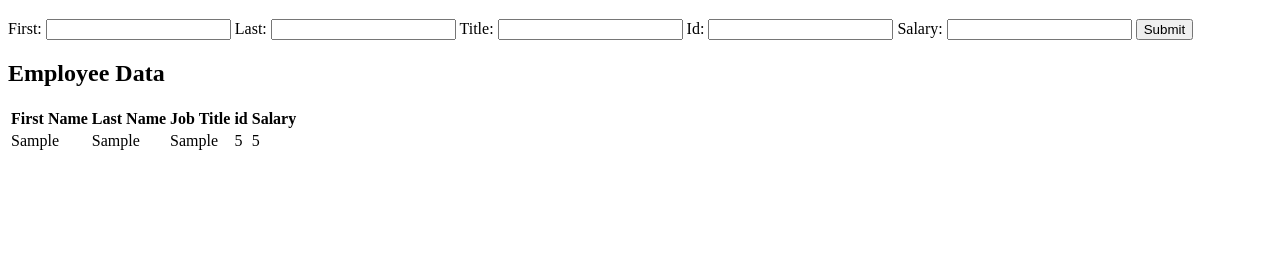
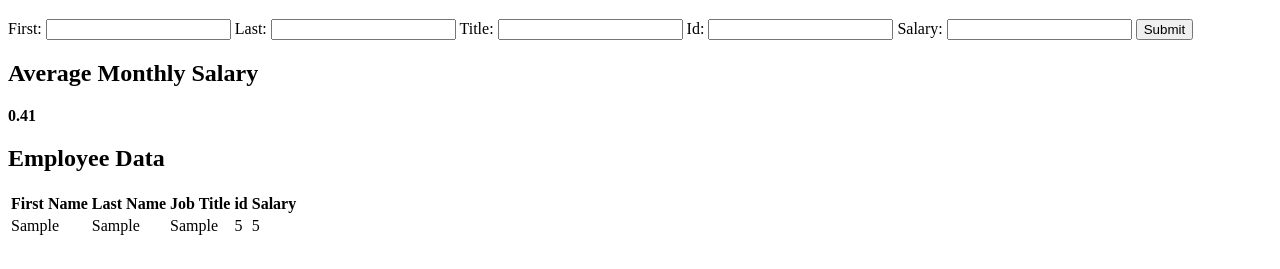
Before and after one commit to AlexJHand/canopus-salary-calculator, a plain HTML site: page index.html in a window 1280 px wide. Both pictures are taken after typing "Sample", "Sample", "Sample", "5", "5" into the empty fields and a click on the button "Submit". Shown: the part 61-330 px from the top of the page. Drawn offline with Linux system fonts and the light colour scheme.

Commit message:
Salary total calculation.

```diff
--- a/index.html
+++ b/index.html
@@ -25,6 +25,9 @@
         Salary: <input class="salaryInput" type="number" id="salary">
         <button id="submitButton">Submit</button>
 
+        <h2>Average Monthly Salary</h2>
+        <p id="averageTotal">Will be replaced!</p>
+
         <h2>Employee Data</h2>
         <table>
             <thead>
--- a/script.js
+++ b/script.js
@@ -1,3 +1,5 @@
+var totalSalary = 0;
+
 $(document).ready(function(){
     console.log('jquery sourced.');
 
@@ -21,6 +23,18 @@ $(document).ready(function(){
         var salary = $('#salary').val();
         $row.append('<td>' + salary + '</td>');
 
+        console.log(salary);
+        console.log(parseInt(salary));
+        console.log(parseFloat(salary));
+        var salaryNumber = parseFloat(salary);
+        totalSalary = totalSalary + salaryNumber;
+
+        var monthlyAverage = totalSalary / 12;
+        // Limit to two decimals
+        monthlyAverage = Math.floor(monthlyAverage * 100) / 100; // Also look at toFixed
+        // append the monthly average to the DOM
+        $('#averageTotal').html('<strong>' + monthlyAverage + '</strong>');
+
         // Put the row on the DOM
         $('#employeeData').append($row);
         // Also written as...
```
Also changed, not shown: 1 other file.
